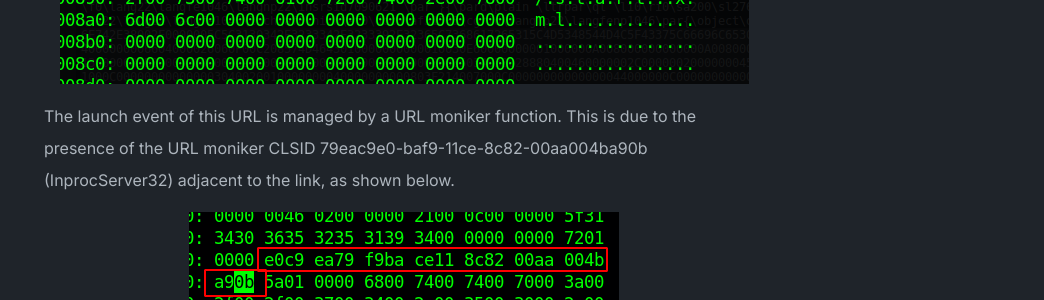
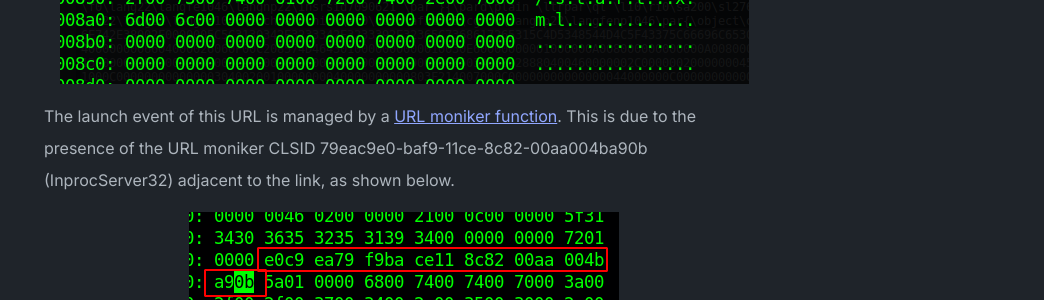
Before and after one commit to mystickev/mystickev.github.io, a Jekyll site: the page built from _posts/2023-07-13-ANALYSIS.md, in a window 1280 px wide and 900 px high, scrolled down 5319 px. Shown: the part 154-454 px from the top of the window, without its empty margins (236-1280 px from the left). Built offline with Jekyll 4.4.1, drawn with Linux system fonts in a browser that asks for light colours; our own code applies the rules of GitHub Pages for plain Markdown files; part of the change alters nothing that is shown; some of the changed text lies outside the part shown.

```diff
--- a/_posts/2023-07-13-ANALYSIS.md
+++ b/_posts/2023-07-13-ANALYSIS.md
@@ -103,7 +103,7 @@ On examining the second OLE object in hexadecimal format, I find the following U
 
 ![OLE-url](/assets/images/favicon/URL-in-rtf-obj-dll.png)
 
-The launch event of this URL is managed by a URL moniker function. This is due to the presence of the URL moniker CLSID 79eac9e0-baf9-11ce-8c82-00aa004ba90b (InprocServer32) adjacent to the link, as shown below.
+The launch event of this URL is managed by a [URL moniker function](https://learn.microsoft.com/en-us/windows/win32/com/url-monikers). This is due to the presence of the URL moniker CLSID 79eac9e0-baf9-11ce-8c82-00aa004ba90b (InprocServer32) adjacent to the link, as shown below.
 
 ![URL-moniker](/assets/images/favicon/url-moniker.png)
 
```
